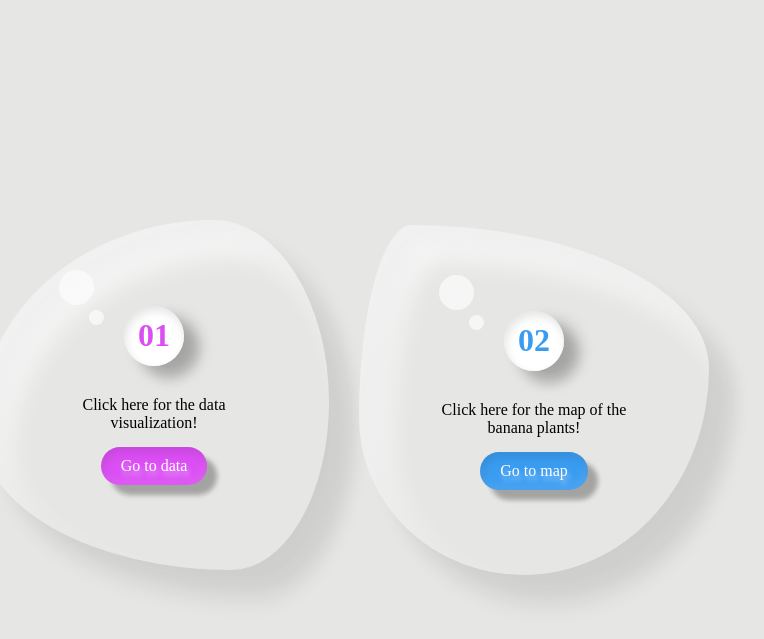
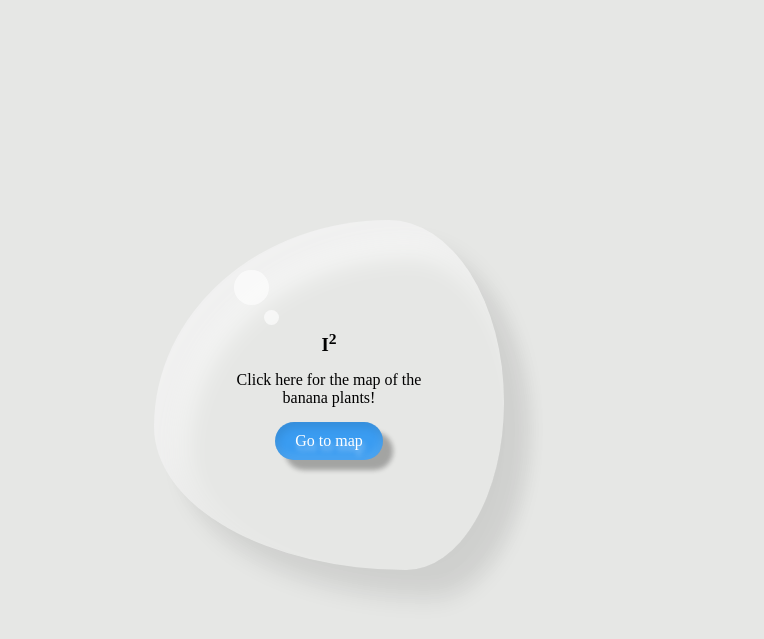
Before and after one commit to Pommmmmes/Makeathon24-Banana-Plant, a Flask app: page / in a window 1280 px wide. Shown: the top 639 px of the page, without its empty margins (296-1060 px from the left). Run offline with Flask 3, Linux system fonts and the light colour scheme.

Commit message:
added data for testing

```diff
--- a/server/main.py
+++ b/server/main.py
@@ -94,10 +94,10 @@ def process_data():
         try:
             sqlite_utils.add_row(str(uuid.uuid4()), json_data["id"], (datetime.datetime.now()).strftime("%Y-%m-%dT%H:%M:%S"),
                     json_data["temperature"], json_data["humidity"], json_data["red"],
-                    json_data["green"], json_data["blue"])
+                    json_data["green"], json_data["blue"], json_data["ripe"])
             return "Success", 201
-        except:
-            return "Wrong data json file"
+        except KeyError:
+            return "Wrong data json file", 406
     else:
         return jsonify({"error": "No JSON data received"}), 400
 
--- a/server/sqlite_utils.py
+++ b/server/sqlite_utils.py
@@ -11,7 +11,7 @@ def initialize_db():
                 timestamp INTEGER,
               	red INTEGER,
               	green INTEGER,
-              	blue INTEGER
+              	blue INTEGER,
                 ripe INTEGER);''')
     conn.commit()
     conn.close()
--- a/server/templates/html/banana_bush.html
+++ b/server/templates/html/banana_bush.html
@@ -19,8 +19,10 @@
 html, body {
   margin: 0;
   background-image: url('../images/sky.jpg');
+  background-size: cover;
+  background-position: center;
   background-repeat: no-repeat;
-  background-size: cover; /* This scales the image to cover the entire frame */
+  background-attachment: fixed;
   font-family: "Open Sans", sans-serif;
 }
 
--- a/server/templates/html/bubble.html
+++ b/server/templates/html/bubble.html
@@ -139,16 +139,9 @@ body{
 </style>
 <!-- partial:index.partial.html -->
 <div class="container">
-        <div class="drop" style="--clr:#db4ef4;">
-            <div class="content">
-                <h2>01</h2>
-                <p>Click here for the data visualization!</p>
-                <a href="/data">Go to data</a>
-            </div>
-        </div>
         <div class="drop" style="--clr:#3a9cf1;">
             <div class="content">
-                <h2>02</h2>
+                <h3>I<sup>2</sup></h3>
                 <p>Click here for the map of the banana plants!</p>
                 <a href="/map">Go to map</a>
             </div>
```
Also changed, not shown: server/measurements.db, server/templates/images/banana.svg (deleted), server/templates/images/banana_icon.svg (deleted), server/templates/images/bananaplantation.webp (deleted), server/templates/images/sky.webp (added).
